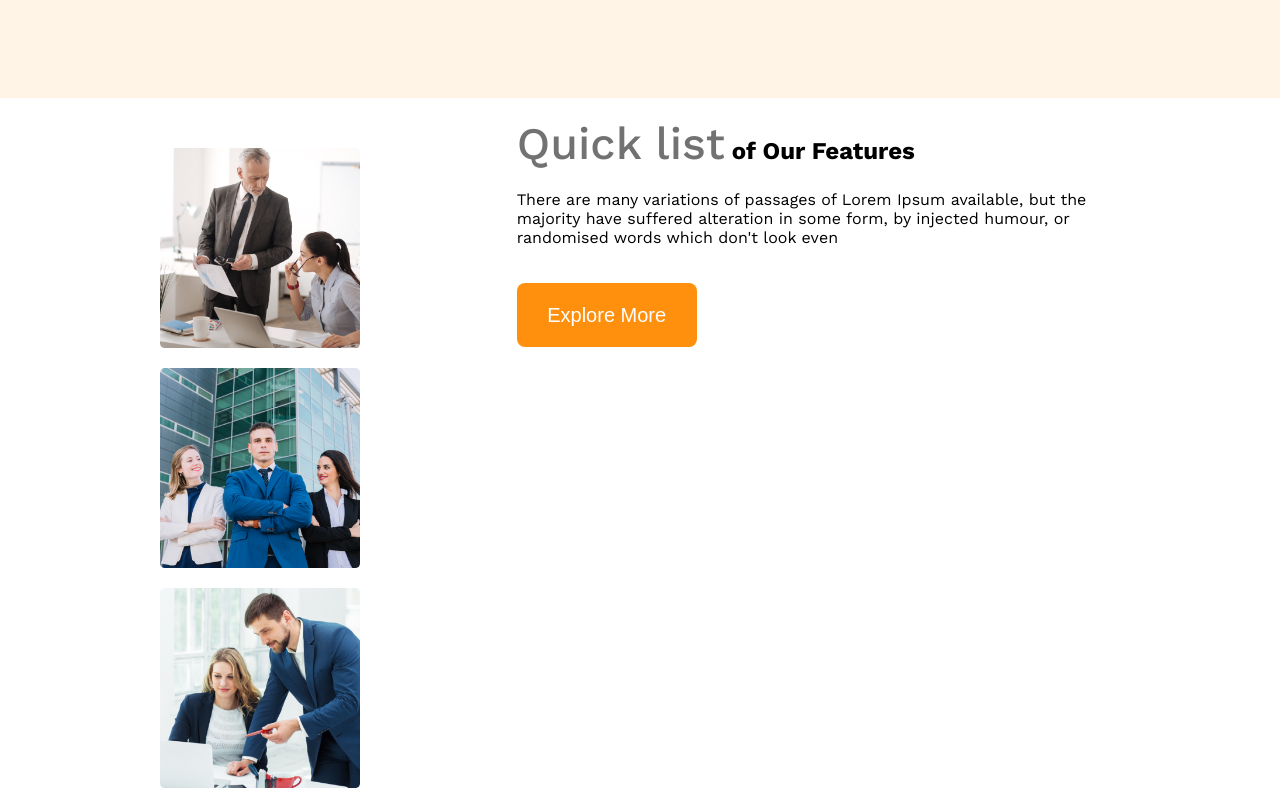
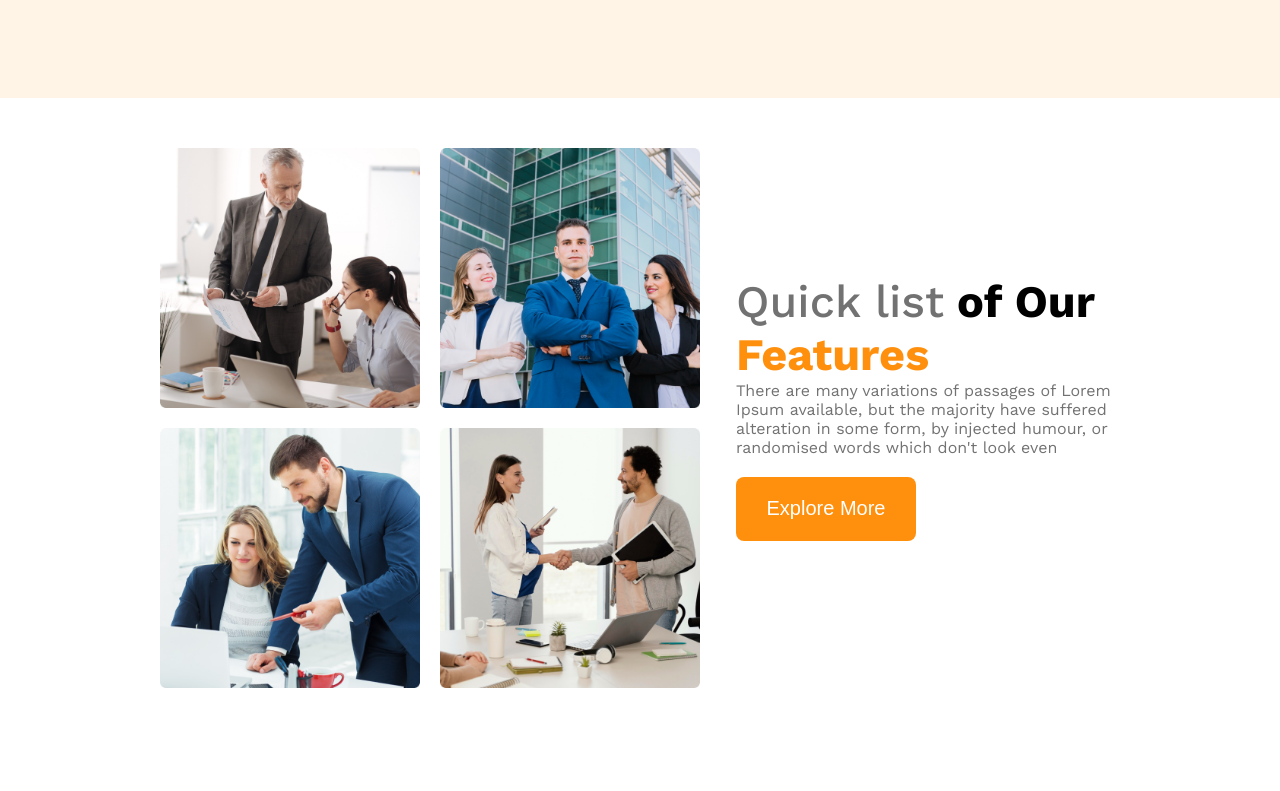
Before and after one commit to chamok192/practice-1, a plain HTML site: page index.html in a window 1280 px wide. Shown: the part 1108-1899 px from the top of the page. After the commit the page ends 1846 px from the top, so only its background shows below. Drawn offline with nearby package versions, Linux system fonts and the light colour scheme.

Commit message:
team section finished

```diff
--- a/index.html
+++ b/index.html
@@ -51,7 +51,8 @@
                 <img class="image-size" src="images/team3.png" alt="">
                 <img class="image-size" src="images/team4.png" alt="">
             </div>
-            <div>
+
+            <div class="team-info">
                 <h2><span id="text-design1">Quick list</span> of Our <span id="text-design2">Features</span></h2>
                 <p>There are many variations of passages of Lorem Ipsum available, but the majority have suffered
                     alteration in some form, by injected humour, or randomised words which don't look even</p>
--- a/style.css
+++ b/style.css
@@ -34,6 +34,7 @@ nav a {
     font-weight: 700;
     font-size: 45px;
 }
+
 nav a:active {
     color: #FF900E;
     transform: scale(0.95);
@@ -63,6 +64,7 @@ nav ul li a:active {
     transform: scale(0.95);
     color: red;
 }
+
 /* navigation section style ends hero section starts */
 .hero {
     display: flex;
@@ -71,26 +73,31 @@ nav ul li a:active {
     text-align: center;
     padding: 100px 0;
 }
+
 .hero-info {
     max-width: 60%;
 }
+
 .hero-heading {
     font-size: 64px;
     font-weight: 700;
     color: #000;
 }
+
 .hero-text {
     font-size: 16px;
     font-weight: 400;
     color: #727272;
     margin: 15px 0;
 }
+
 .hero-image {
     max-width: 80%;
     height: auto;
     margin-top: 30px;
 }
-.hero-btn{
+
+.hero-btn {
     background-color: #FF900E;
     height: 64px;
     width: 180px;
@@ -103,6 +110,7 @@ nav ul li a:active {
     font-weight: 500;
     cursor: pointer;
 }
+
 .hero-btn a {
     text-decoration: none;
     color: #fff;
@@ -116,21 +124,56 @@ nav ul li a:active {
     display: flex;
 
 }
+
 .team-images {
-    max-height: 400px;
-    max-width: 50%;
+    max-height: 100%;
+    max-width: 60%;
     display: flex;
     flex-wrap: wrap;
     gap: 20px;
     padding: 50px 0;
 }
+
 .image-size {
-    width: 200px;
-    height: 200px;
+    width: 260px;
+    height: 260px;
 }
+
 /* team section details design  */
+.team-info {
+    max-width: 40%;
+    display: flex;
+    flex-direction: column;
+    justify-content: center;
+
+}
+
 #text-design1 {
     color: #727272;
     font-size: 45px;
     font-weight: 500;
 }
+
+#text-design2 {
+    color: #FF900E;
+    font-size: 45px;
+    font-weight: 700;
+}
+
+.team-info h2 {
+    font-size: 45px;
+    font-weight: 700;
+    color: #000;
+    margin: 0;
+    padding: 0;
+
+}
+
+.team-info p {
+    font-size: 16px;
+    font-weight: 400;
+    color: #727272;
+    margin: 0;
+    padding: 0;
+
+}
```
